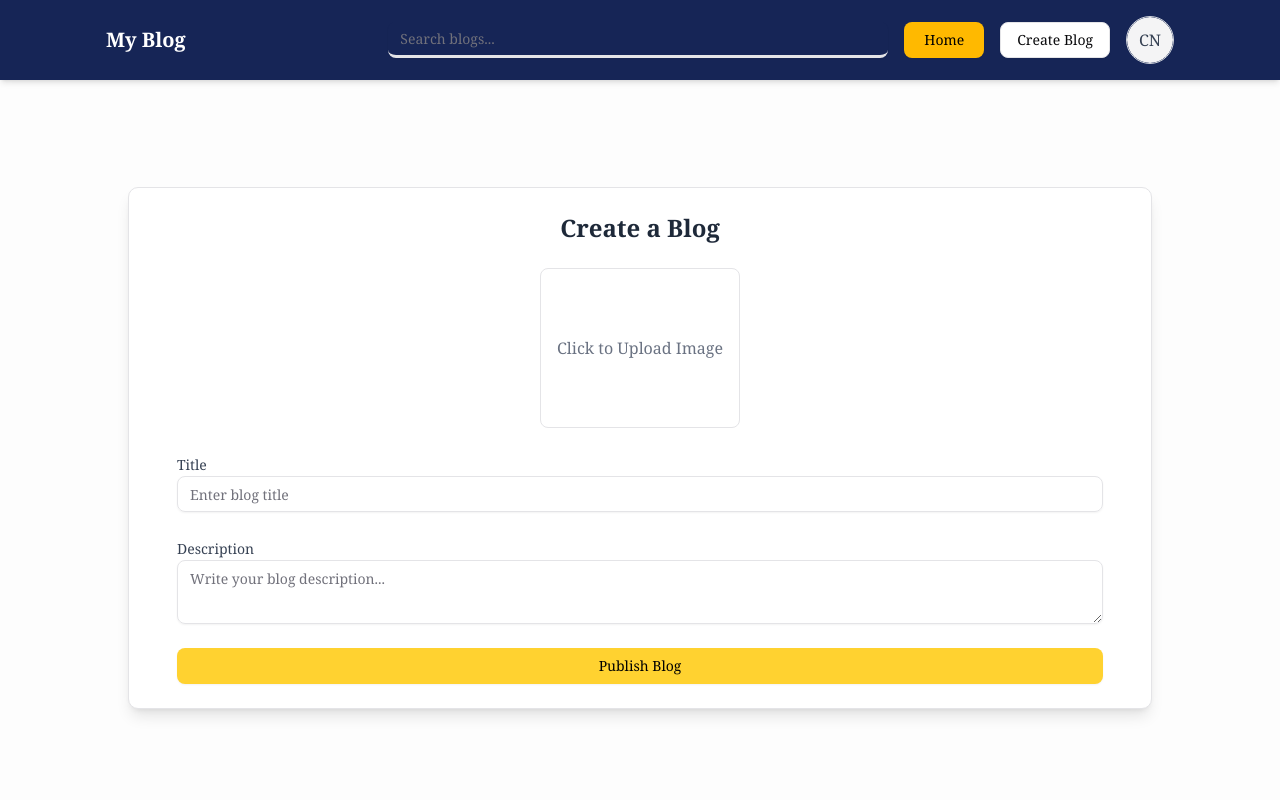
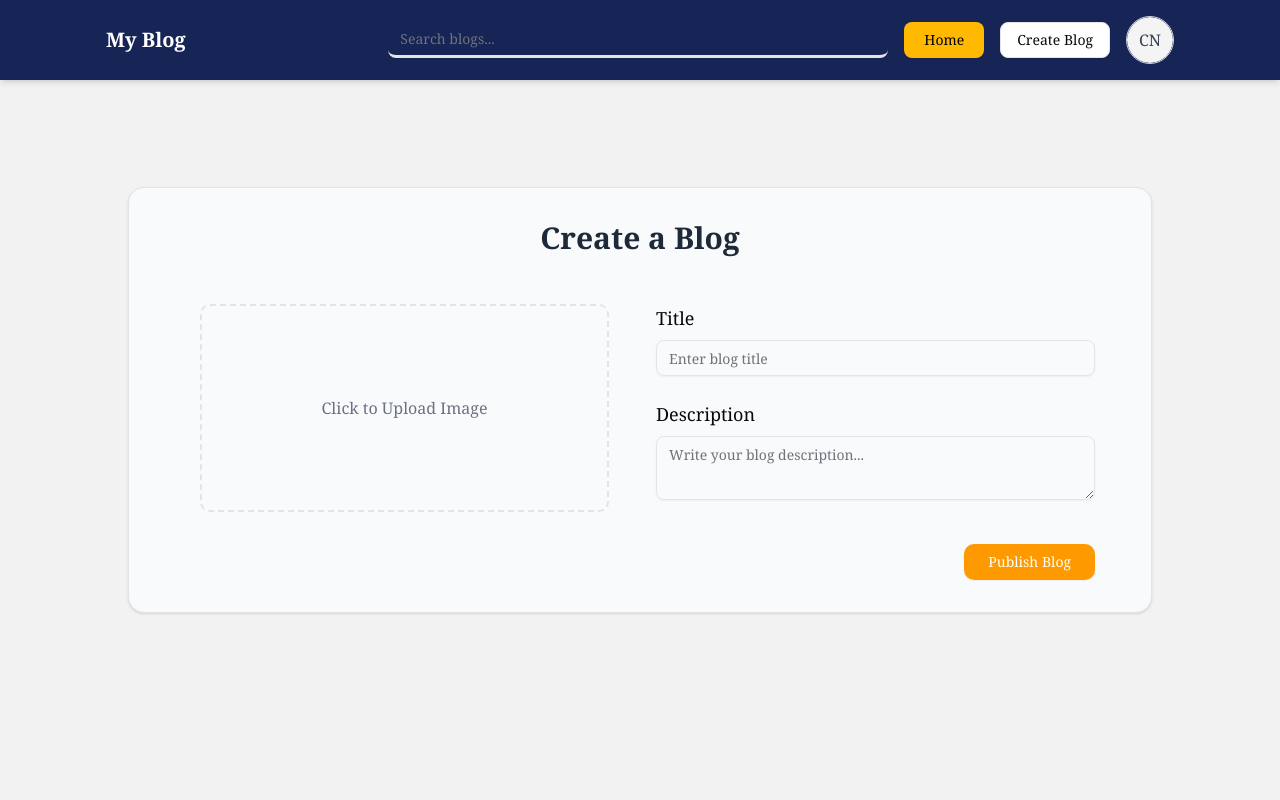
Before and after one commit to faizyi/mern-blog-web-front, a React (Vite) app: page /user/create-blog in a window 1280 px wide. Shown: the top 800 px of the page. Built offline with nearby package versions, Linux system fonts and the light colour scheme; no server answers; sample sign-in values are in the browser's storage.

Commit message:
create blog and get blogs

```diff
--- a/src/App.css
+++ b/src/App.css
@@ -2,7 +2,7 @@ body {
     font-family: ui-serif, LibreBaskerville, Georgia, Cambria, "Times New Roman", Times, serif;
     -webkit-font-smoothing: antialiased;
     -moz-osx-font-smoothing: grayscale;
-    background: #FDFDFD;
+    background: #f3f2f2;
     font-weight: 400;
     overflow-x: hidden;
   }
--- /dev/null
+++ b/src/customHooks/blog/create.js
@@ -0,0 +1,54 @@
+import { createBlog } from '@/services/blog';
+import React, { useState } from 'react'
+import { useForm } from 'react-hook-form';
+import { useDispatch } from 'react-redux';
+import { showLoader, hideLoader } from '@/redux/loader/LoaderSlice';
+export const CreateBlogHook = () => {
+    const dispatch = useDispatch();
+    const [response, setResponse] = useState(null);
+    const { register, handleSubmit, formState: { errors }, reset } = useForm({
+        defaultValues: {
+            title: "",
+            description: ""
+        }
+    });
+    const [image, setImage] = useState("");
+    const [file, setFile] = useState(null);
+    const handleImageChange = (e) => {
+        const file = e.target.files[0];
+        if (file) {
+            setFile(file);
+            setImage(URL.createObjectURL(file));
+        }
+    };
+
+    const onSubmit = async (data) => {
+        dispatch(showLoader());
+        const formData = new FormData();
+        formData.append("title", data.title);
+        formData.append("description", data.description);
+        if(file) formData.append("blogImage", file);
+        try {
+            const res = await createBlog(formData);
+            setResponse(res);
+            dispatch(hideLoader());
+            reset();
+        } catch (error) {
+            if(error.status == 401) localStorage.removeItem("user");
+            dispatch(hideLoader());
+            setResponse(error);
+        }
+    };
+    return {
+        register,
+        handleSubmit,
+        errors,
+        reset,
+        image,
+        setImage,
+        handleImageChange,
+        handleSubmit,
+        onSubmit,
+        response
+    }
+}
--- /dev/null
+++ b/src/customHooks/blog/getAllBlogs.js
@@ -0,0 +1,8 @@
+import React from 'react'
+
+export const GetAllBlogs = () => {
+
+  return (
+    <div>getAllBlogs</div>
+  )
+}
--- a/src/pages/CreateBlog.jsx
+++ b/src/pages/CreateBlog.jsx
@@ -1,81 +1,77 @@
+import { LoadingSpinner } from "@/components/loader/Loader";
 import { Button } from "@/components/ui/button";
 import { Card, CardContent, CardHeader, CardTitle } from "@/components/ui/card";
 import { Input } from "@/components/ui/input";
+import { Label } from "@/components/ui/label";
 import { Textarea } from "@/components/ui/textarea";
-import React, { useState } from "react";
-
+import { CreateBlogHook } from "@/customHooks/blog/create";
+import { AlertError } from "@/utils/AlertError";
+import React from "react";
+import { useSelector } from "react-redux";
 
 export const CreateBlog = () => {
-  const [title, setTitle] = useState("");
-  const [description, setDescription] = useState("");
-  const [image, setImage] = useState(null);
-  const [preview, setPreview] = useState("");
-
-  const handleImageChange = (e) => {
-    const file = e.target.files[0];
-    if (file) {
-      setImage(file);
-      setPreview(URL.createObjectURL(file));
-    }
-  };
-
-  const handleSubmit = () => {
-    console.log({ title, description, image });
-    // TODO: API call to upload blog post
-  };
+  const loader = useSelector((state) => state.loader.isLoader);
+  const { register, handleSubmit, errors, image, handleImageChange, onSubmit, response } = CreateBlogHook();
 
   return (
-    <div className="flex justify-center  mt-12 items-center min-h-screen p-6">
-      <Card className="w-full max-w-5xl bg-white shadow-lg rounded-lg p-6">
-        <CardHeader className="text-center">
-          <CardTitle className="text-2xl font-bold text-gray-800">Create a Blog</CardTitle>
+    <div className="flex justify-center items-center min-h-screen p-6 flex-col">
+      {response && (
+        <div className="mb-4 w-full max-w-md mt-16">
+          <AlertError response={response} />
+        </div>
+      )}
+      <Card className="w-full max-w-5xl bg-gray-50 rounded-2xl p-8">
+        <CardHeader className="text-center mb-6">
+          <CardTitle className="text-3xl font-semibold text-gray-800">Create a Blog</CardTitle>
         </CardHeader>
-        <CardContent className="space-y-6">
-
-          {/* Image Upload Section */}
-          <div className="flex flex-col items-center">
-            <input id="blogImage" type="file" accept="image/*" className="hidden" onChange={handleImageChange} />
+        <CardContent>
+          <form onSubmit={handleSubmit(onSubmit)} className="grid grid-cols-1 md:grid-cols-2 gap-8">
+            {/* Left Section - Image Upload */}
+            <div className="flex flex-col items-center space-y-4">
+              <input id="blogImage" type="file" accept="image/*" className="hidden"
+                onChange={handleImageChange} />
               <label htmlFor="blogImage" className="cursor-pointer">
-              {preview ? (
-                <img src={preview} alt="Preview" className="w-full h-40 object-cover  rounded-md border" />
+                {image ? (
+                  <img src={image} alt="Preview" className="w-full h-40 object-cover rounded-md border" />
                 ) : (
-                <div className="w-full h-40 flex items-center p-4 justify-center border rounded-md text-gray-500">
+                  <div className="w-full h-52 px-30 flex items-center justify-center border-2 border-dashed
+                  rounded-lg text-gray-500">
                     Click to Upload Image
                   </div>
                 )}
               </label>
             </div>
 
-          {/* Title Input */}
+            {/* right Section - Title & Description */}
+            <div className="space-y-6">
               <div>
-            <label className="text-sm font-medium text-gray-700">Title</label>
-            <Input
-              type="text"
-              placeholder="Enter blog title"
-              value={title}
-              onChange={(e) => setTitle(e.target.value)}
+                <Label className="text-lg font-medium">Title</Label>
+                <Input type="text" {...register("title", { required: true })} placeholder="Enter blog title" className="mt-2" />
+                {errors.title && <p className="text-red-500 text-sm">Title is required</p>}
+              </div>
+              <div>
+                <Label className="text-lg font-medium">Description</Label>
+                <Textarea
+                  placeholder="Write your blog description..."
+                  {...register("description", { required: true })}
+                  rows={5}
+                  className="mt-2"
                 />
+                {errors.description && <p className="text-red-500 text-sm">Description is required</p>}
+              </div>
             </div>
 
-          {/* Description Input */}
-          <div>
-            <label className="text-sm font-medium text-gray-700">Description</label>
-            <Textarea
-              placeholder="Write your blog description..."
-              value={description}
-              onChange={(e) => setDescription(e.target.value)}
-              rows={5}
-            />
-          </div>
-
-          {/* Upload Button */}
-          <Button
-            className="w-full bg-amber-300 text-black py-2 rounded-md hover:bg-amber-400
-            transition duration-200"
-            onClick={handleSubmit}
-          >
+            {/* Publish Button */}
+            <div className="col-span-1 md:col-span-2 flex justify-end">
+              {loader ? (
+                <LoadingSpinner />
+              ) : (
+                <Button type="submit" className="bg-amber-500 text-white py-2 px-6 rounded-lg hover:bg-amber-600 transition duration-200">
                   Publish Blog
                 </Button>
+              )}
+            </div>
+          </form>
         </CardContent>
       </Card>
     </div>
--- a/src/pages/userProfile.jsx
+++ b/src/pages/userProfile.jsx
@@ -32,7 +32,7 @@ export const UserProfile = () => {
         </div>
       )}
 
-      <Card className="w-full max-w-4xl bg-white shadow-xl rounded-2xl p-8">
+      <Card className="w-full max-w-4xl bg-gray-50 rounded-2xl p-8">
         <CardHeader className="text-center">
           <CardTitle className="text-3xl font-bold text-gray-900">
             User Profile
--- /dev/null
+++ b/src/services/blog.js
@@ -0,0 +1,22 @@
+import { axiosHandler } from "@/axios/axios"
+
+export const createBlog = async (blogData) => {
+    console.log(blogData);
+    try {
+       const res = await axiosHandler.post("/blog/create", blogData, {
+        headers: {"Content-Type" : "multipart/form-data"}
+       });
+       return res
+    } catch (error) {
+        throw error
+    }
+}
+
+export const getAllBlog = async () => {
+    try {
+       const res = await axiosHandler.get("/blog/all-blogs");
+       return res
+    } catch (error) {
+        throw error
+    }
+}
--- /dev/null
+++ b/src/services/react-query/blogQuery.js
@@ -0,0 +1,21 @@
+import { useQuery, QueryClient } from '@tanstack/react-query'
+import { getAllBlog } from '../blog'
+export const blogQuery = () => {
+  return useQuery({
+    queryKey: ["allBlogs"],
+    queryFn: async () => {
+        try {
+            const res = await getAllBlog();
+            if(res.status == 201) {
+                return res
+            }
+        } catch (error) {
+            return null;
+        }
+    },
+    staleTime: 24 * 60 * 60 * 1000,
+    cacheTime: 24 * 60 * 60 * 1000,
+  })
+}
+
+export const queryClient = new QueryClient();
--- a/src/utils/AlertError.jsx
+++ b/src/utils/AlertError.jsx
@@ -6,7 +6,7 @@ export const AlertError = ({ response, reset }) => {
     const dispatch = useDispatch();
     const [show, setShow] = useState(true);
     useEffect(() => {
-        if (response?.status === 200) {
+        if (response?.status === 200 || response?.status === 201) {
             setShow(false);
             dispatch(hideLoader());
         } else if (response?.status !== 200) {
```
Also changed, not shown: src/components/allBlogs/AllBlogs.jsx (+53 -43 lines). Lines whose indentation alone changed are shown as unchanged.
